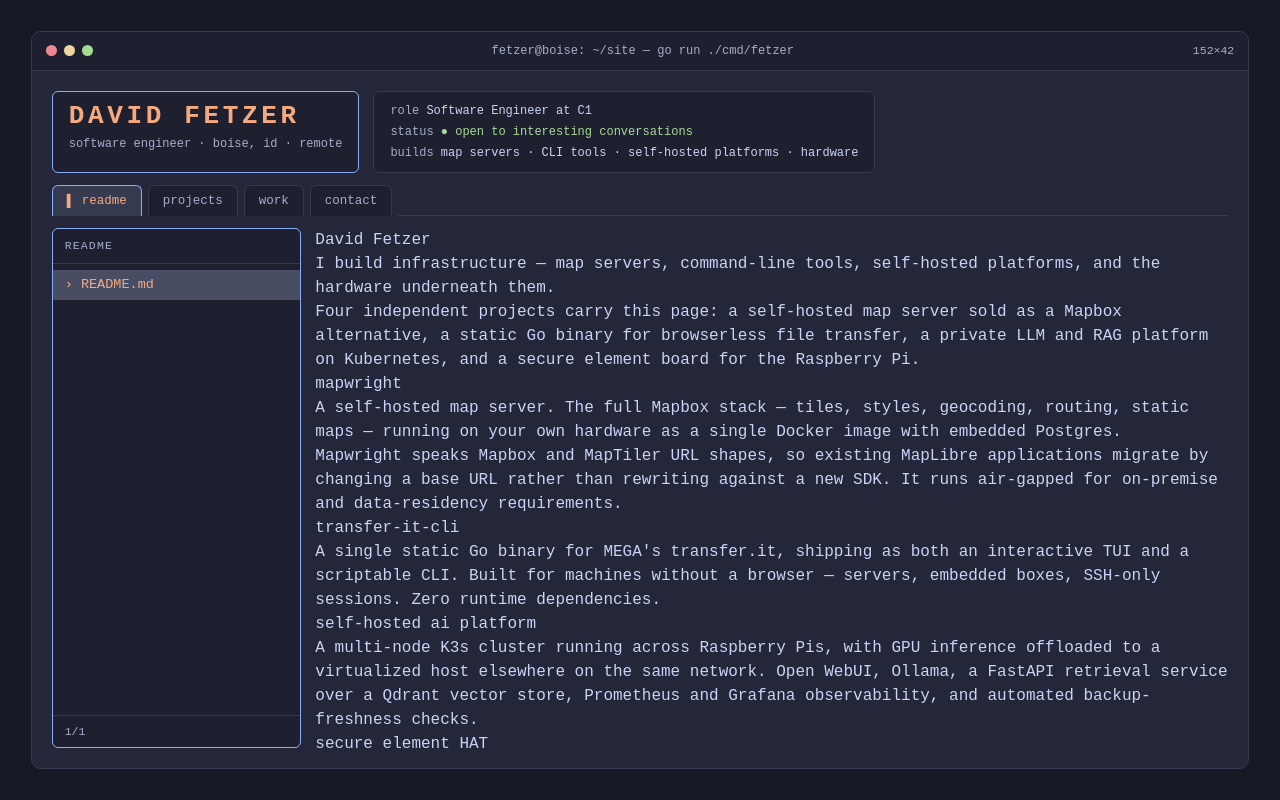
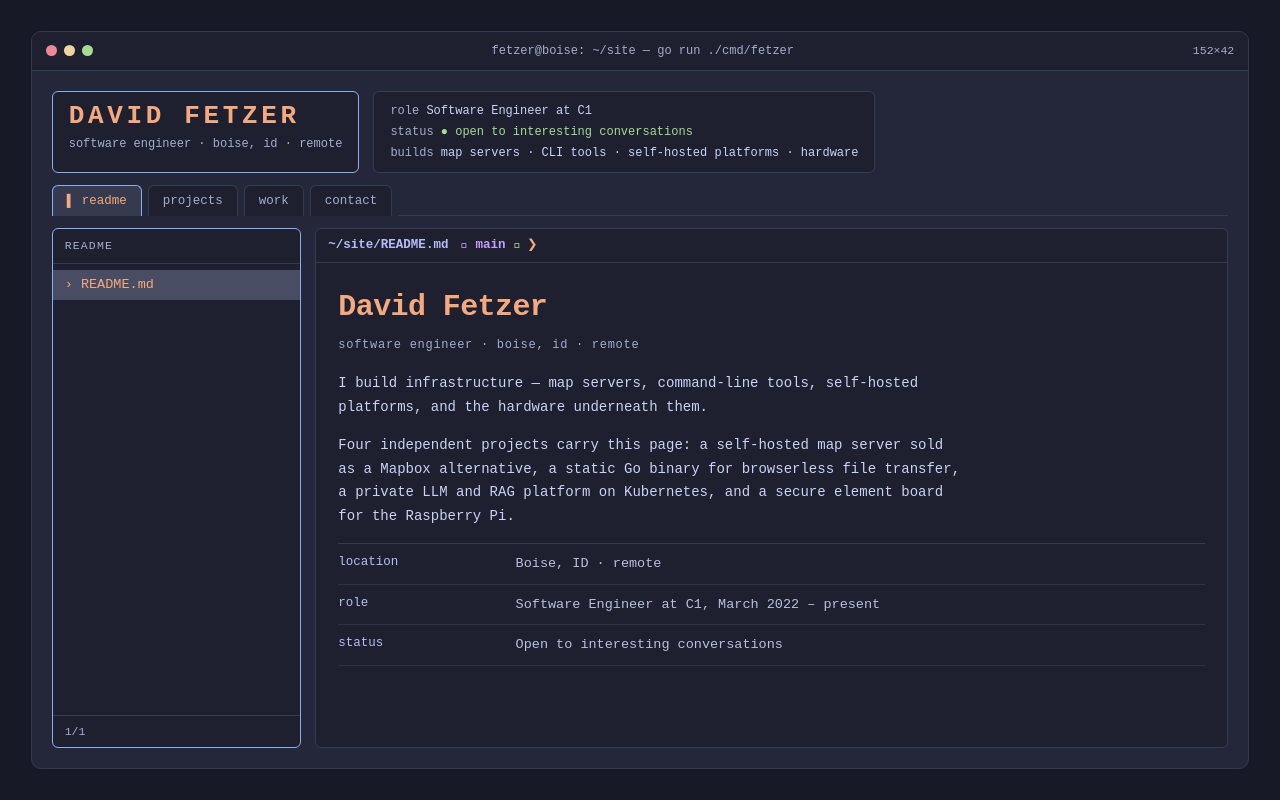
Before and after one commit to phetzy/fetzycloudonline, a React (Vite) app: page / in a window 1280 px wide. Built offline with nearby package versions, Linux system fonts and the light colour scheme; a web font is replaced by a local one.

Commit message:
feat: add the detail pane, starship prompt, and the nine articles
All sections render as semantic articles so the prerendered document is
complete without JavaScript; hydration hides all but the selected one.

```diff
--- a/src/App.tsx
+++ b/src/App.tsx
@@ -1,4 +1,5 @@
-import { useCallback, useState } from 'react'
+import { useCallback, useEffect, useState } from 'react'
+import { DetailPane } from './components/DetailPane'
 import { HeaderRow } from './components/HeaderRow'
 import { ListPane } from './components/ListPane'
 import { TabBar } from './components/TabBar'
@@ -12,6 +13,12 @@
 	const [tab, setTab] = useState<TabId>('readme')
 	const [selected, setSelected] = useState('readme')
 	const [focus, setFocus] = useState<'list' | 'viewport'>('list')
+	const [hydrated, setHydrated] = useState(false)
+	// Deliberate SSR-hydration flag: server and first client render must agree
+	// (both false), so this is the one legitimate case for setState in an
+	// effect with no dependencies.
+	// eslint-disable-next-line react-hooks/set-state-in-effect
+	useEffect(() => setHydrated(true), [])
 	// Become state in Task 8, when the filter input lands.
 	const filter = ''
 	const filtering = false
@@ -23,6 +30,7 @@
 
 	const visible = visibleSections(tab, filter, filtering)
 	const status = listStatus(visible, selected, filter)
+	const current = SECTIONS.find((s) => s.id === selected) ?? SECTIONS[0]
 
 	return (
 		<div className="h-screen overflow-hidden bg-crust p-[clamp(8px,2.4vw,32px)] font-mono text-text">
@@ -41,17 +49,12 @@
 							onSelect={setSelected}
 							onFocus={() => setFocus('list')}
 						/>
-						{/* Placeholder until Task 6 lands DetailPane. Keeps the no-JS document complete. */}
-						<div className="min-h-0 overflow-y-auto">
-							{SECTIONS.map((s) => (
-								<article key={s.id}>
-									<h2>{s.title}</h2>
-									{s.paras.map((p) => (
-										<p key={p}>{p}</p>
-									))}
-								</article>
-							))}
-						</div>
+						<DetailPane
+							section={current}
+							focused={focus === 'viewport'}
+							hydrated={hydrated}
+							onFocus={() => setFocus('viewport')}
+						/>
 					</div>
 				</div>
 			</div>
--- /dev/null
+++ b/src/components/DetailPane.tsx
@@ -0,0 +1,80 @@
+import { SECTIONS, type Section } from '../content'
+import { Prompt } from './Prompt'
+
+type Props = {
+	section: Section
+	focused: boolean
+	hydrated: boolean
+	onFocus: () => void
+}
+
+export function DetailPane({ section, focused, hydrated, onFocus }: Props) {
+	return (
+		<div
+			className={`flex min-h-0 flex-col overflow-hidden rounded-[6px] border bg-mantle ${
+				focused ? 'border-acc2' : 'border-surface0'
+			}`}
+		>
+			<Prompt section={section} />
+			<div data-vp onClick={onFocus} className="flex-1 overflow-y-auto p-[clamp(14px,2vw,22px)]">
+				{SECTIONS.map((s) => (
+					<article
+						key={s.id}
+						id={`section-${s.id}`}
+						// Before hydration every article renders, so the document is
+						// complete without JavaScript. After hydration only the selected
+						// one stays visible.
+						hidden={hydrated && s.id !== section.id}
+					>
+						<h2 className="mb-[6px] text-[clamp(20px,2.6vw,30px)] font-bold tracking-[-0.02em] text-acc">
+							{s.title}
+						</h2>
+						<p className="mb-[18px] text-[12px] tracking-[0.06em] text-subtext0">{s.kicker}</p>
+						{s.paras.map((p) => (
+							<p
+								key={p}
+								className="mb-[14px] max-w-[74ch] text-pretty text-[14px] leading-[1.7] text-text"
+							>
+								{p}
+							</p>
+						))}
+						{s.rows.length > 0 && (
+							<div className="mt-2 border-t border-surface0">
+								{s.rows.map((r) => (
+									<div
+										key={r.label}
+										className="grid grid-cols-[minmax(0,17ch)_minmax(0,1fr)] items-start gap-[14px] border-b border-rule py-[9px]"
+									>
+										<span className="text-[12.5px] text-lavender">{r.label}</span>
+										<span className="text-pretty text-[13.5px] leading-[1.6] text-subtext1">
+											{r.body}
+										</span>
+									</div>
+								))}
+							</div>
+						)}
+						{s.links.length > 0 && (
+							<div className="mt-[18px] flex flex-wrap gap-[18px] text-[13px]">
+								{s.links.map((l) => (
+									<a
+										key={l.href}
+										href={l.href}
+										target="_blank"
+										rel="noopener noreferrer"
+										className="border-b border-surface1 pb-[2px] text-acc no-underline"
+									>
+										{l.label} ↗
+									</a>
+								))}
+							</div>
+						)}
+						<span
+							aria-hidden="true"
+							className="mt-[18px] inline-block h-[1.05em] w-[0.55em] animate-blink bg-acc align-[-0.16em]"
+						/>
+					</article>
+				))}
+			</div>
+		</div>
+	)
+}
--- /dev/null
+++ b/src/components/Prompt.tsx
@@ -0,0 +1,20 @@
+import { promptSegments } from '../selectors'
+import type { Section } from '../content'
+
+export function Prompt({ section }: { section: Section }) {
+	return (
+		<div className="flex flex-none items-center gap-2 overflow-x-auto whitespace-nowrap border-b border-surface0 px-3 py-[7px] text-[12.5px]">
+			<span className="flex items-baseline gap-3">
+				{promptSegments(section).map((s) => (
+					<span key={s.text} style={{ color: s.color }} className="font-bold">
+						{s.text}
+					</span>
+				))}
+			</span>
+			<span className="inline-flex items-baseline gap-[6px]">
+				<span className="text-green">&#xf0d1b;</span>
+				<span className="text-acc">❯</span>
+			</span>
+		</div>
+	)
+}
```
Also changed, not shown: 1 other file (tests, documents, lock files or other folders).
